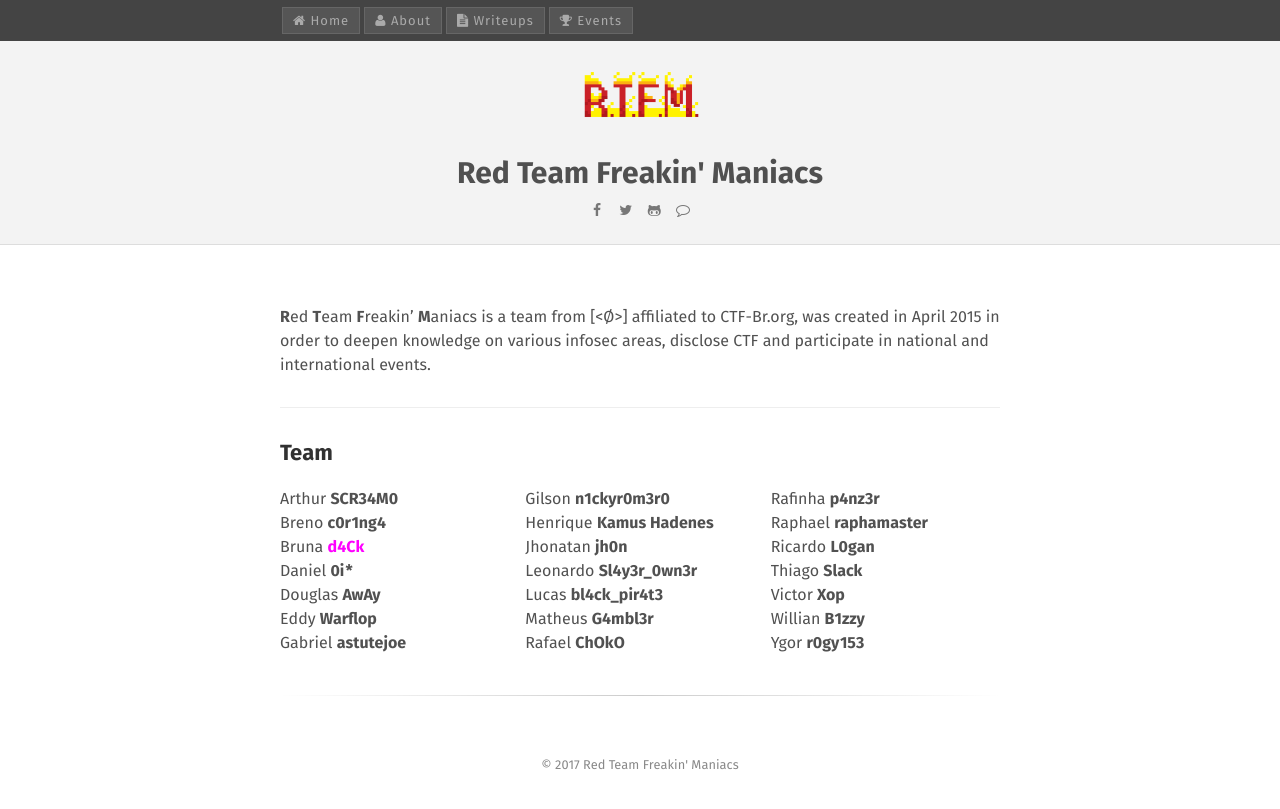
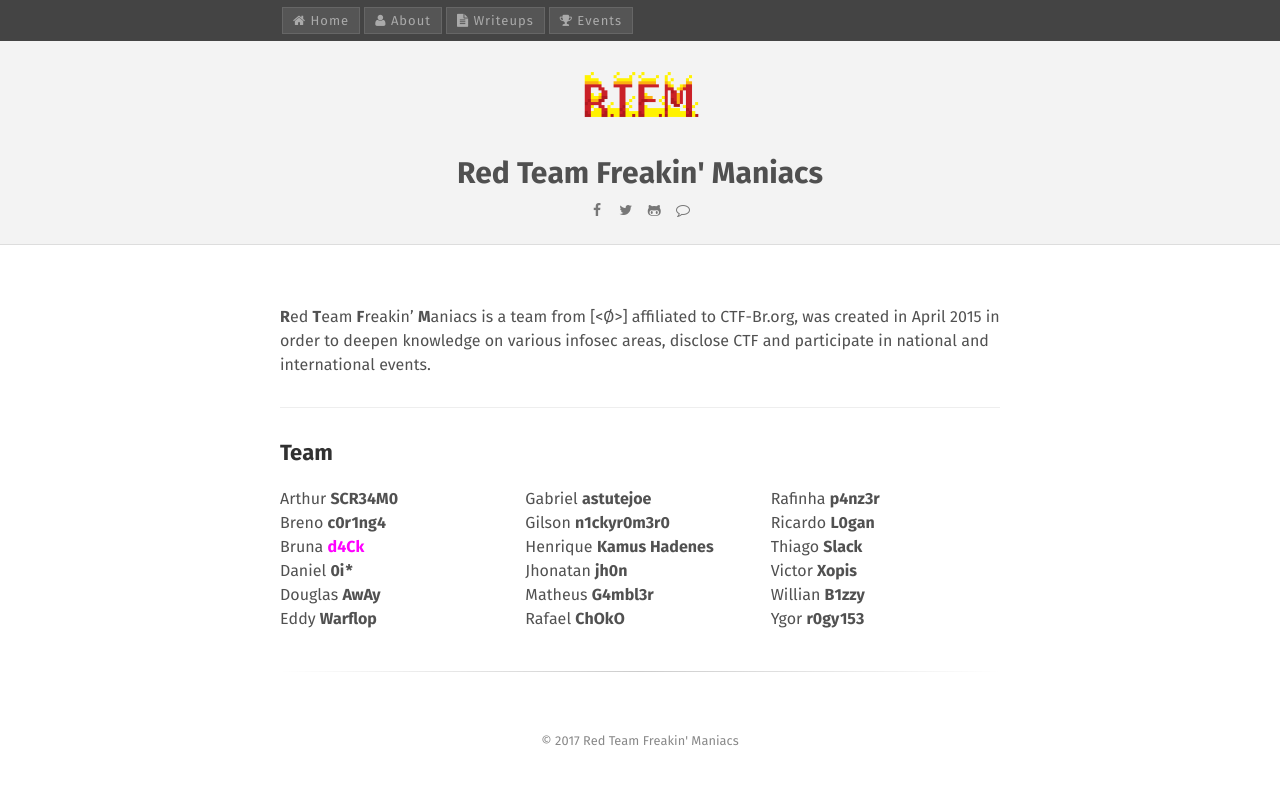
Before and after one commit to rtfm-ctf/rtfm-ctf.github.io, a Jekyll site: the page built from about.md, in a window 1280 px wide. Shown: the top 809 px of the page. Built offline with Jekyll 4.4.1, drawn with Linux system fonts in a browser that asks for light colours.

Commit message:
Update about.md

```diff
--- a/about.md
+++ b/about.md
@@ -23,15 +23,12 @@ keywords: about rtfm ctf hacking
 	Gilson <b>n1ckyr0m3r0</b><br/>
 	Henrique <b>Kamus Hadenes</b><br/>
 	Jhonatan <b>jh0n</b><br/>
-	Leonardo <b>Sl4y3r_0wn3r</b><br/>
-	Lucas <b>bl4ck_pir4t3</b><br/>
 	Matheus <b>G4mbl3r</b><br/>
 	Rafael <b>ChOkO</b><br/>
 	Rafinha <b>p4nz3r</b><br/>
-	Raphael <b>raphamaster</b><br/>
 	Ricardo <b>L0gan</b><br/>
 	Thiago <b>Slack</b><br/>
-	Victor <b>Xop</b><br/>
+	Victor <b>Xopis</b><br/>
 	Willian <b>B1zzy</b><br/>
 	Ygor <b>r0gy153</b><br/>
 </div>
```
